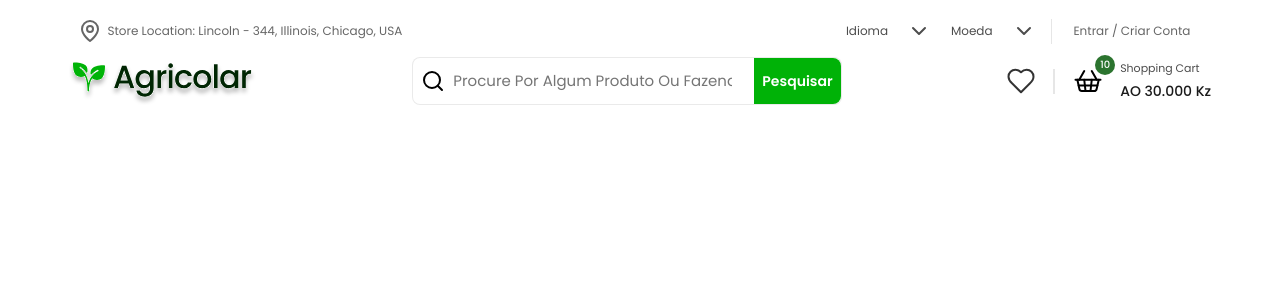
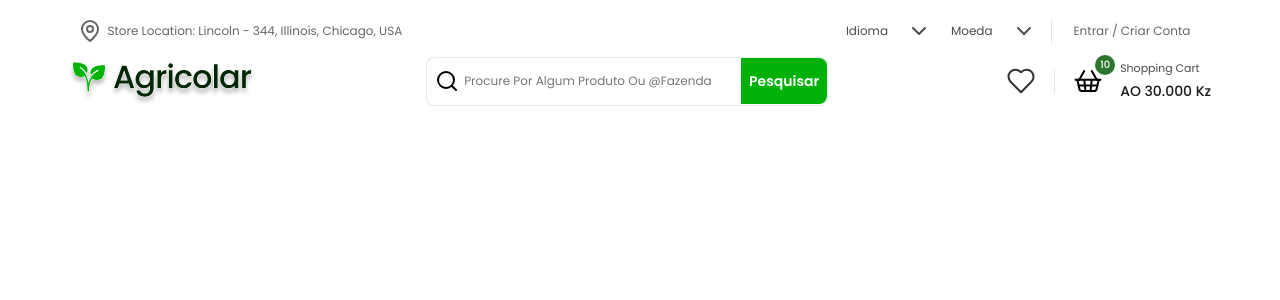
Before and after one commit to delciocapolo/agricolar, a React (Vite) app: page / in a window 1280 px wide. Shown: the top 300 px of the page. Built offline with nearby package versions, Linux system fonts and the light colour scheme.

Commit message:
updated middle menu component by adding flex property to adjust the width of the screen

```diff
--- a/src/components/main-components/Navigation/InternalComponents/MiddleMenu.tsx
+++ b/src/components/main-components/Navigation/InternalComponents/MiddleMenu.tsx
@@ -9,6 +9,8 @@ const MiddleMenuContainer = styled['div']`
     flex-wrap: wrap;
 `;
 const Form = styled['form']`
+    width: 35%;
+    min-width: 320px;
     gap: 0;
     border-radius: var(--border-radius);
     box-shadow: 0 0 0px 1px rgba(51, 51, 51, 0.1);
@@ -31,7 +33,7 @@ const ButtonWishList = styled['button']`
     }
 `;
 const Divider = styled(Line)`
-    width: 2px;
+    // width: 2px;
     height: 25px;
 `;
 
@@ -80,9 +82,6 @@ const Info = styled['div']`
 
 const MiddleMenu = () => {
     const moeda = 'AO';
-    const configs = {
-        padding: '0.7rem 0.5rem'
-    }
 
     return (
         <MiddleMenuContainer className="d-flex">
@@ -91,10 +90,11 @@ const MiddleMenu = () => {
                 <div className="d-flex" style={{ padding: '0 0 0 0.5rem' }} >
                     <Search absoluteStrokeWidth={true} />
                 </div>
-                <TextField type="search" name="search_bar" placeholder="Procure por algum produto ou fazenda" style={{
-                    height: 'clamp(25px, 100%, 60px)',
-                    font: '0.937rem "Poppins-regular"',
-                    ...configs
+                <TextField type="search" name="search_bar" placeholder="Procure por algum produto ou @fazenda" style={{
+                    font: 'var(--Body-Tiny-400)',
+                    flex: '1 1 200px',
+                    height: '47px',
+                    padding: '0.3rem',
                 }} />
                 <TextField type="submit" name="submit_search_bar" value="Pesquisar" style={{ padding: '0.8rem 0.5rem', cursor: 'pointer', borderRadius: '0 8px 8px 0', backgroundColor: 'var(--Success)', color: 'var(--White)', font: 'var(--Body-Small-600)' }} />
             </Form>
```
